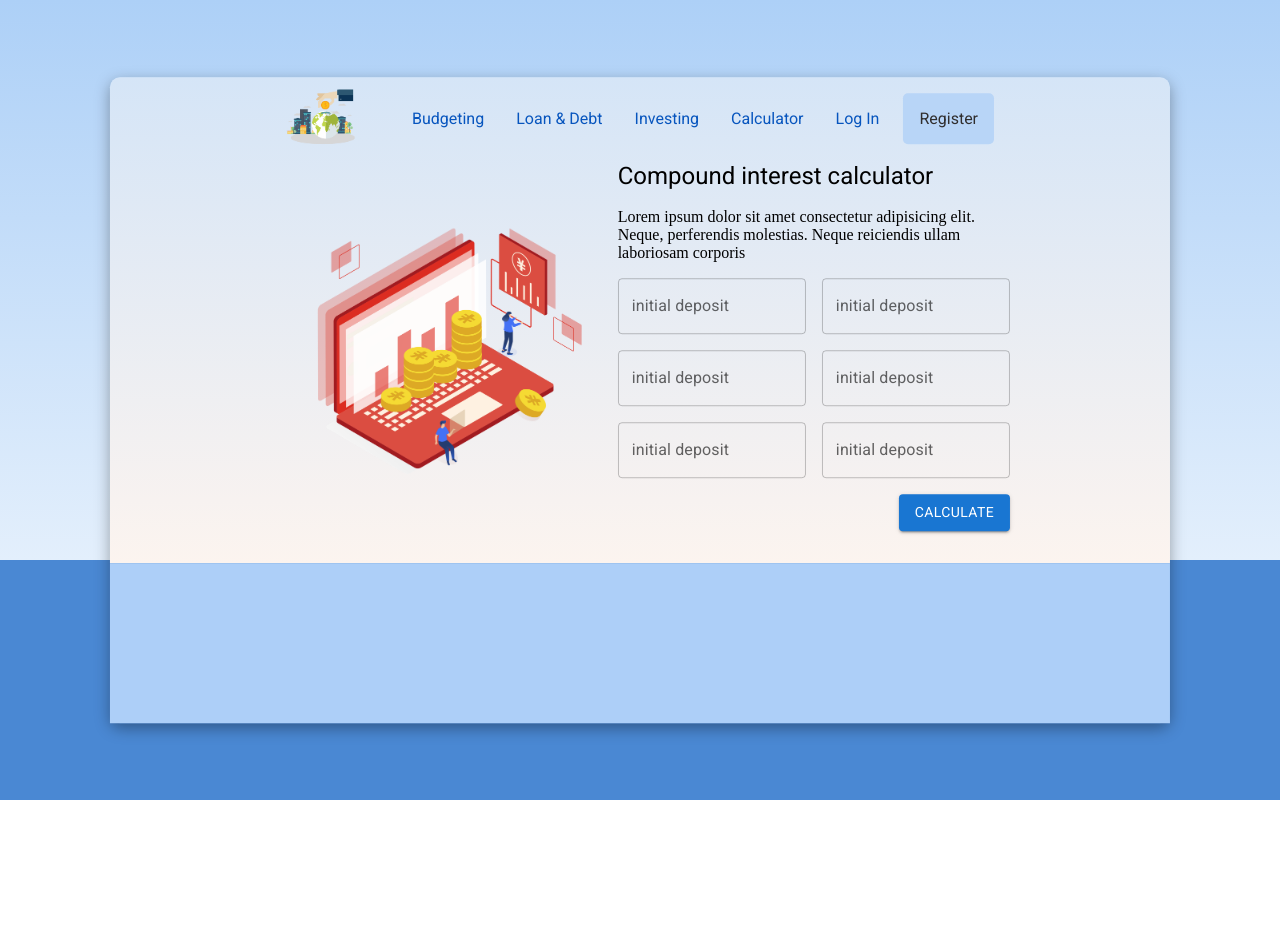
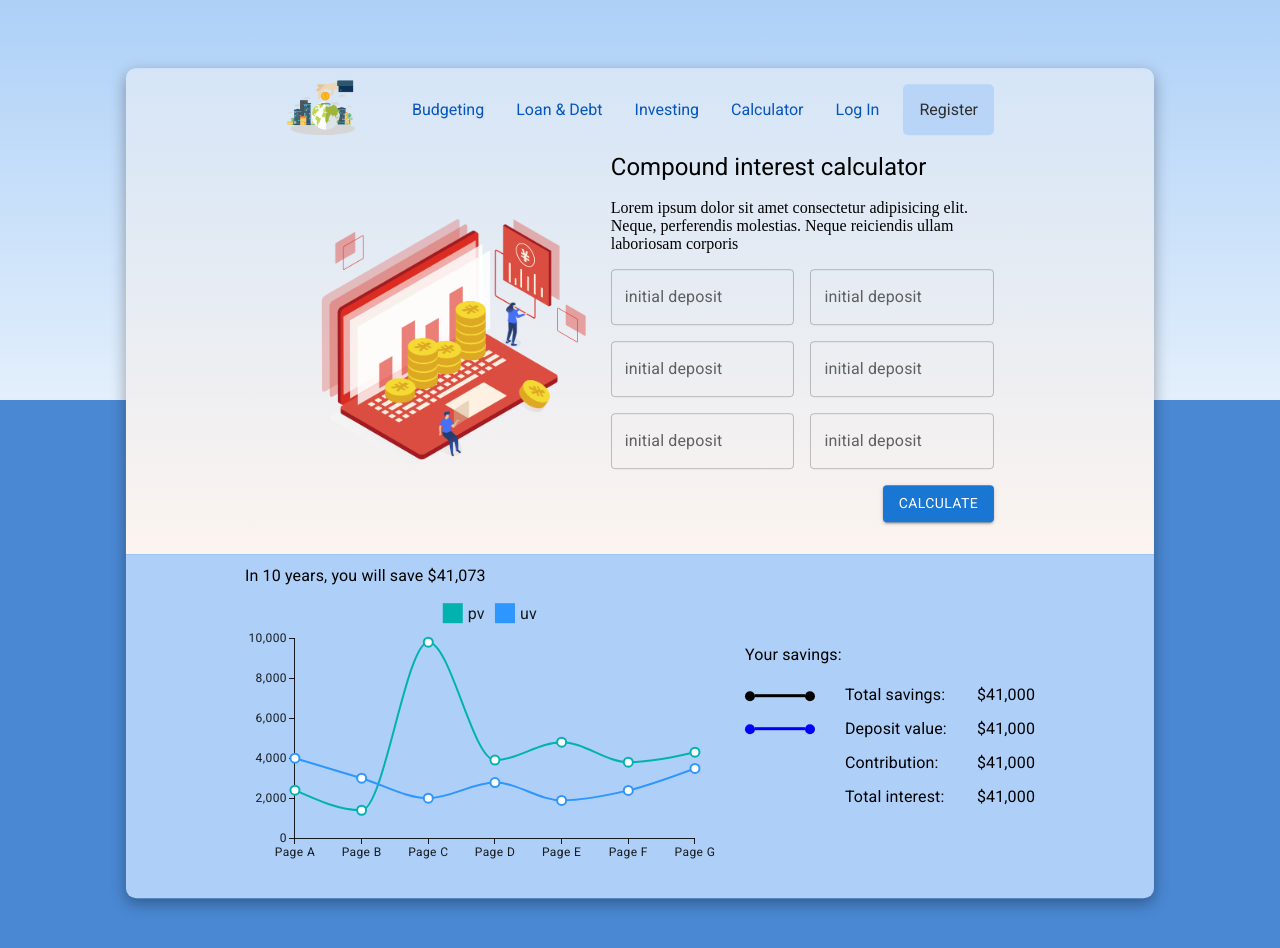
Before and after one commit to andyvo190998/compound-interest-calculator, a React (Vite) app: page / in a window 1280 px wide. Shown: the top 948 px of the page. Before the commit the page ends 800 px from the top, so only its background shows below. Built offline with nearby package versions, Linux system fonts and the light colour scheme.

Commit message:
feat: adding chart, handle repsonsive

```diff
--- a/package.json
+++ b/package.json
@@ -13,6 +13,7 @@
     "@emotion/react": "^11.11.1",
     "@emotion/styled": "^11.11.0",
     "@mui/material": "^5.14.18",
+    "@mui/x-charts": "^6.18.3",
     "react": "^18.2.0",
     "react-dom": "^18.2.0"
   },
--- a/src/App.css
+++ b/src/App.css
@@ -1,15 +1,22 @@
 .app__background-top {
   /* global 94%+ browsers support */
-  background: linear-gradient(
-    0deg,
-    rgba(227, 239, 252, 1) 0%,
-    rgba(173, 208, 247, 1) 100%
-  );
+  background: linear-gradient(0deg,
+      rgba(227, 239, 252, 1) 0%,
+      rgba(173, 208, 247, 1) 100%);
 
-  height: 70vh;
+  min-height: 50vh;
+  height: 50%;
 }
 
 .app__background-bottom {
   background: #4a88d3;
-  height: 30vh;
+  min-height: 80vh;
+  height: 50%;
 }
+
+html {
+  position: relative;
+  height: 100%;
+  background: #4a88d3;
+  /* margin: 20px 0; */
+}
--- /dev/null
+++ b/src/components/chart/Chart.tsx
@@ -0,0 +1,77 @@
+import { Box, Typography } from '@mui/material';
+import { LineChart } from '@mui/x-charts';
+import './chart.css';
+import { useEffect, useState } from 'react';
+
+const Chart = () => {
+  const uData = [4000, 3000, 2000, 2780, 1890, 2390, 3490];
+  const pData = [2400, 1398, 9800, 3908, 4800, 3800, 4300];
+  const xLabels = [
+    'Page A',
+    'Page B',
+    'Page C',
+    'Page D',
+    'Page E',
+    'Page F',
+    'Page G',
+  ];
+  const [windowWidth, seWindowWidth] = useState(window.innerWidth);
+  useEffect(() => {
+    window.addEventListener('resize', () => seWindowWidth(window.innerWidth));
+  }, []);
+  return (
+    <Box className="app__chart-container">
+      <Box className="app__chart-container_chart">
+        <Typography>In 10 years, you will save $41,073</Typography>
+        <LineChart
+          width={
+            windowWidth > 1100
+              ? 500
+              : windowWidth >= 550 && windowWidth <= 1100
+              ? 400
+              : 300
+          }
+          height={300}
+          series={[
+            { data: pData, label: 'pv' },
+            { data: uData, label: 'uv' },
+          ]}
+          xAxis={[{ scaleType: 'point', data: xLabels }]}
+        />
+      </Box>
+
+      <Box className="app__chart-container_desc">
+        <Typography sx={{ mb: 2 }}>Your savings:</Typography>
+        <Box className="app__chart-container_desc-detail">
+          <Box className="app__chart-container_label">
+            <Box className="app__chart-container_label-block">
+              <div className="circle" />
+              <div className="line" />
+              <div className="circle" />
+            </Box>
+
+            <Box className="app__chart-container_label-block">
+              <div className="circle-saving" />
+              <div className="line-saving" />
+              <div className="circle-saving" />
+            </Box>
+          </Box>
+          <Box className="text-desc">
+            <Typography>Total savings:</Typography>
+            <Typography>Deposit value:</Typography>
+            <Typography>Contribution:</Typography>
+            <Typography>Total interest:</Typography>
+          </Box>
+          <Box className="text-value">
+            <Typography>$41,000</Typography>
+            <Typography>$41,000</Typography>
+            <Typography>$41,000</Typography>
+            <Typography>$41,000</Typography>
+          </Box>
+        </Box>
+      </Box>
+    </Box>
+  );
+};
+
+export default Chart;
--- /dev/null
+++ b/src/components/chart/chart.css
@@ -0,0 +1,76 @@
+.app__chart-container {
+    display: flex;
+    justify-content: center;
+    align-items: center;
+    padding: 10px;
+}
+
+.app__chart-container_chart {}
+
+.app__chart-container_desc {}
+
+.app__chart-container_desc-detail {
+    display: flex;
+    justify-content: flex-start;
+    gap: 30px;
+}
+
+.app__chart-container_label {
+    display: flex;
+    flex-direction: column;
+    gap: 15px;
+}
+
+.app__chart-container_label-block {
+    display: flex;
+    justify-content: center;
+    align-items: center;
+    margin-top: 8px;
+}
+
+.circle {
+    width: 10px;
+    height: 10px;
+    background: black;
+    border-radius: 50%;
+}
+
+.line {
+    width: 50px;
+    height: 3px;
+    background: black;
+}
+
+.circle-saving {
+    width: 10px;
+    height: 10px;
+    background: blue;
+    border-radius: 50%;
+}
+
+.line-saving {
+    width: 50px;
+    height: 3px;
+    background: blue;
+}
+
+.text-desc {
+    display: flex;
+    flex-direction: column;
+    gap: 10px;
+}
+
+.text-value {
+    display: flex;
+    flex-direction: column;
+    gap: 10px;
+}
+
+@media screen and (max-width: 850px) {
+    .app__chart-container {
+        flex-direction: column;
+        padding: 10px;
+    }
+
+
+}
--- a/src/components/mainScreen/MainScreen.tsx
+++ b/src/components/mainScreen/MainScreen.tsx
@@ -2,6 +2,7 @@ import React from 'react';
 import './mainscreen.css';
 import Navbar from '../navbar/Navbar';
 import Calculator from '../calculator/Calculator';
+import Chart from '../chart/Chart';
 
 const MainScreen = () => {
   return (
@@ -10,7 +11,9 @@ const MainScreen = () => {
         <Navbar />
         <Calculator />
       </div>
-      <div className="app__mainScreen-bottom"></div>
+      <div className="app__mainScreen-bottom">
+        <Chart />
+      </div>
     </div>
   );
 };
--- a/src/components/mainScreen/mainscreen.css
+++ b/src/components/mainScreen/mainscreen.css
@@ -2,7 +2,7 @@
     position: absolute;
     top: 50%;
     left: 50%;
-    transform: translate(-50%, -50%);
+    transform: translate(-50%, -40%);
     width: auto;
     height: auto;
     border-radius: 10px;
@@ -17,35 +17,53 @@
 
 .app__mainScreen-bottom {
     width: 100%;
-    height: 10rem;
+    /* height: 10rem; */
     background: #ADCFF8;
+    border-radius: 0 0 10px 10px;
 }
 
-@media screen and (max-width: 850px) {
+@media screen and (max-width: 1060px) {
     .app__mainScreen-top {
         padding: 0 2rem 1rem 2rem;
     }
+}
 
+@media screen and (min-height: 300px) {
     .app__mainScreen {
-        transform: translate(-45%, -50%);
+        transform: translate(-50%, -20%);
 
     }
 }
 
-@media screen and (max-height: 600px) {
+@media screen and (min-height: 400px) {
+    .app__mainScreen {
+        transform: translate(-50%, -15%);
+
+    }
+}
+
+@media screen and (min-height: 700px) {
+    .app__mainScreen {
+        transform: translate(-50%, -40%);
+
+    }
+}
+
+/*
+@media screen and (max-height: 800px) {
+    .app__mainScreen {
+        transform: translate(-50%, -30%);
+    }
+} */
+
+/* @media screen and (max-height: 930px) {
+    .app__mainScreen {
+        transform: translate(-50%, -40%);
+    }
+} */
+
+/* @media screen and (max-height: 1030px) {
     .app__mainScreen {
         transform: translate(-50%, -45%);
     }
-}
-
-@media screen and (max-height: 500px) {
-    .app__mainScreen {
-        transform: translate(-50%, -35%);
-    }
-}
-
-@media screen and (max-height: 500px) {
-    .app__mainScreen {
-        transform: translate(-50%, -25%);
-    }
-}
+} */
--- a/src/components/navbar/navbar.css
+++ b/src/components/navbar/navbar.css
@@ -3,7 +3,7 @@
     flex-direction: row;
     justify-content: space-between;
     align-items: center;
-    padding: 0 1rem;
+    /* padding: 0 1rem; */
     /* border-radius: 10px 10px 0 0; */
 }
 
```
Also changed, not shown: 1 other file (tests, documents, lock files or other folders).
